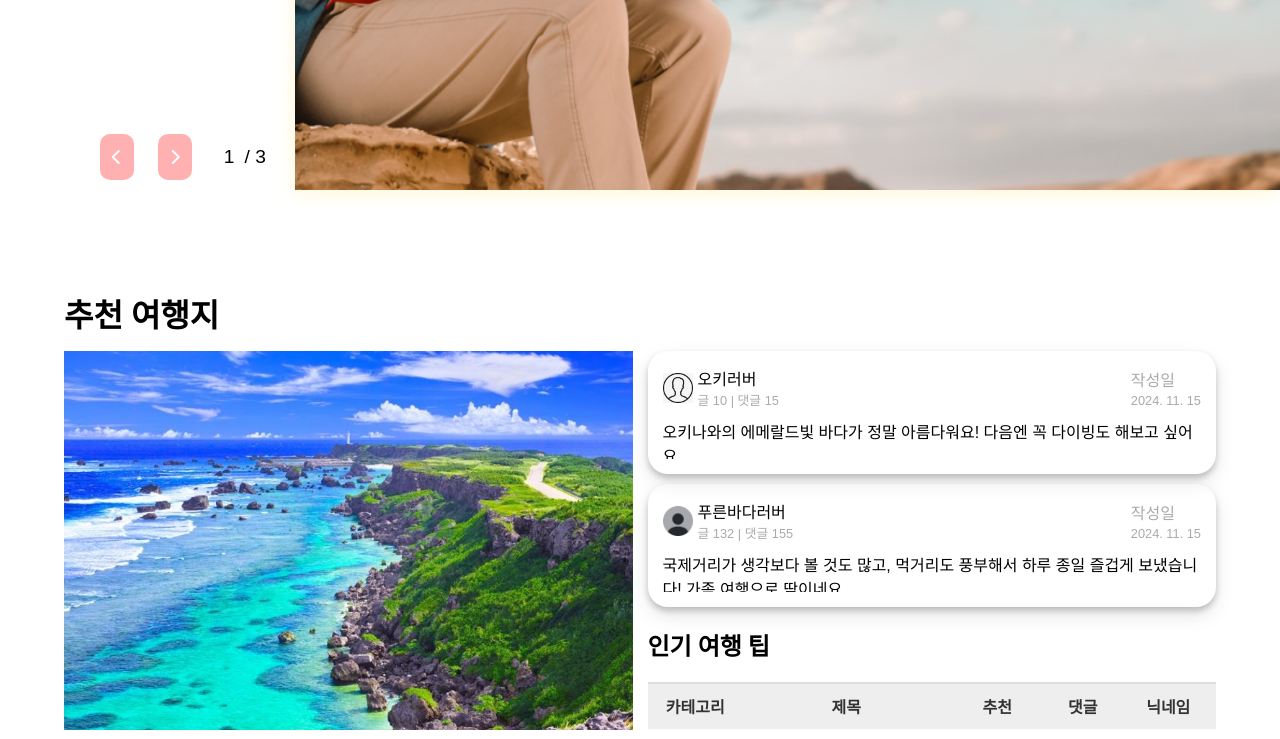
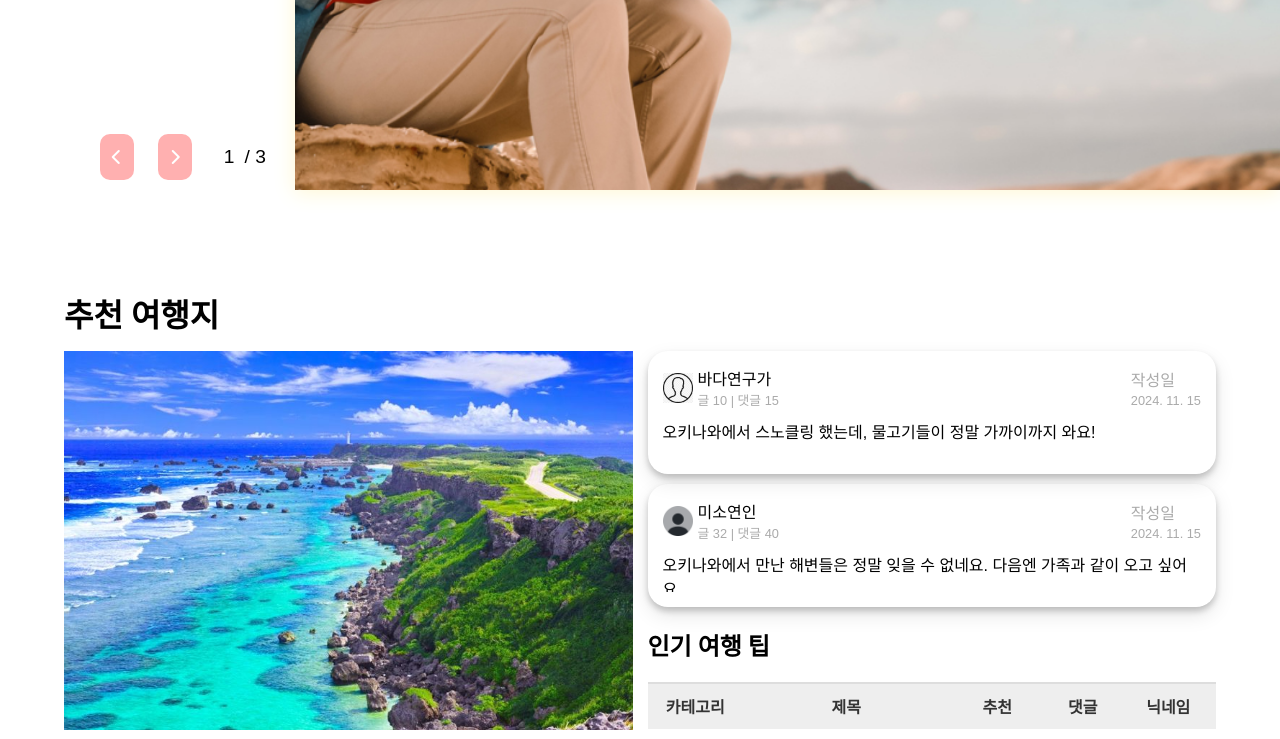
Before and after one commit to do3642/sharetravel-react, a React (Create React App) app: page / in a window 1280 px wide. Shown: the part 460-1199 px from the top of the page. Built offline with nearby package versions, Linux system fonts and the light colour scheme; a web font is replaced by a local one.

Commit message:
Add: 이미지index활용하여 더미댓글도교체

```diff
--- a/src/components/TravelInfo.js
+++ b/src/components/TravelInfo.js
@@ -88,7 +88,7 @@ function TravelInfo() {
         {/* 추천지 관련 댓글들 */}
         <article className="right-travel-info">
           <div className="comments-list">
-            {comments.map((comment, index) => (
+            {comments[imageIndex].map((comment, index) => (
               <div className="comments" key={index}>
                 <div className="comments-info">
                   <p><img src={comment.imgUrl} alt="사용자 프사" /></p>
--- a/src/data/commetsData.js
+++ b/src/data/commetsData.js
@@ -1,11 +1,20 @@
 import testImage from '../assets/userProfile/test1.png';
 import testImage2 from '../assets/userProfile/test2.png';
 
- // 댓글 더미데이터
- const comments = [
-  { imgUrl: testImage, nickname: '오키러버', postCount: 10, commentCount: 15, content:'오키나와의 에메랄드빛 바다가 정말 아름다워요! 다음엔 꼭 다이빙도 해보고 싶어요.',createDate:'2024. 11. 15' },
-  { imgUrl: testImage2, nickname: '푸른바다러버', postCount: 132, commentCount: 155, content:'국제거리가 생각보다 볼 것도 많고, 먹거리도 풍부해서 하루 종일 즐겁게 보냈습니다! 가족 여행으로 딱이네요.',createDate:'2024. 11. 15' },
+// 댓글 더미데이터
+const comments = [
+  [
+    { imgUrl: testImage, nickname: '바다연구가', postCount: 10, commentCount: 15, content: '오키나와에서 스노클링 했는데, 물고기들이 정말 가까이까지 와요!', createDate: '2024. 11. 15' },
+    { imgUrl: testImage2, nickname: '미소연인', postCount: 32, commentCount: 40, content: '오키나와에서 만난 해변들은 정말 잊을 수 없네요. 다음엔 가족과 같이 오고 싶어요.', createDate: '2024. 11. 15' },
+  ],
+  [
+    { imgUrl: testImage2, nickname: '다코야키러버', postCount: 45, commentCount: 27, content: '오사카에서 먹은 다코야키가 아직도 생각나요! 진짜 맛있었어요.', createDate: '2024. 11. 15' },
+    { imgUrl: testImage, nickname: '유니버셜매니아', postCount: 73, commentCount: 95, content: '오사카 유니버셜 스튜디오는 완전 추천해요. 시간 가는 줄 모르고 즐겼습니다!', createDate: '2024. 11. 15' },
+  ],
+  [
+    { imgUrl: testImage, nickname: '대륙여행자', postCount: 58, commentCount: 33, content: '중국 장가계의 장엄한 산맥을 보니 정말 감동했어요. 꼭 한 번 가보세요!', createDate: '2024. 11. 15' },
+    { imgUrl: testImage2, nickname: '길거리탐험가', postCount: 29, commentCount: 21, content: '중국의 길거리 음식이 정말 다양하고 맛있었어요. 거리마다 새로운 음식들이 있어서 매일 놀랐어요.', createDate: '2024. 11. 15' },
+  ]
 ];
 
-
 export default comments;
```
